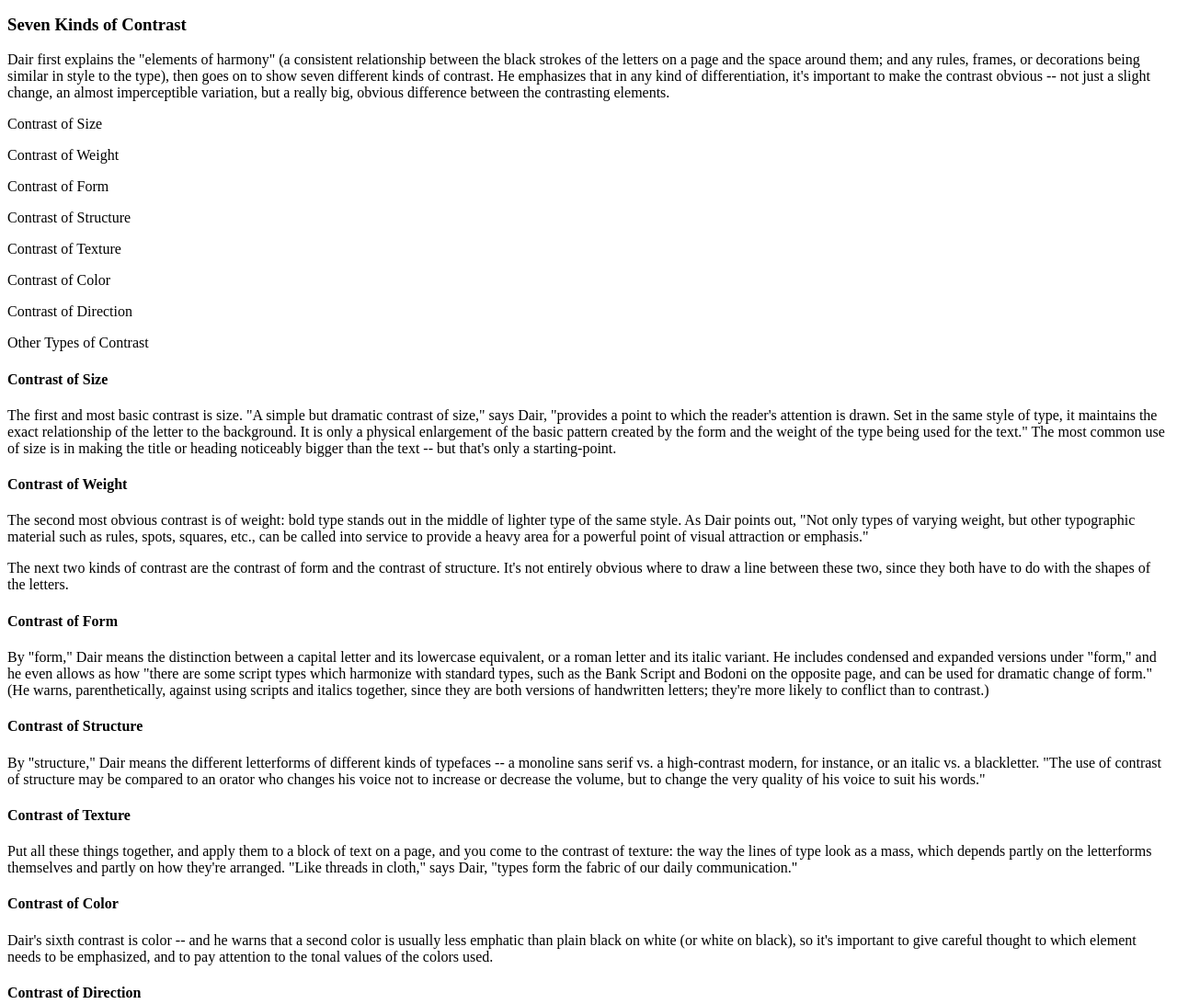
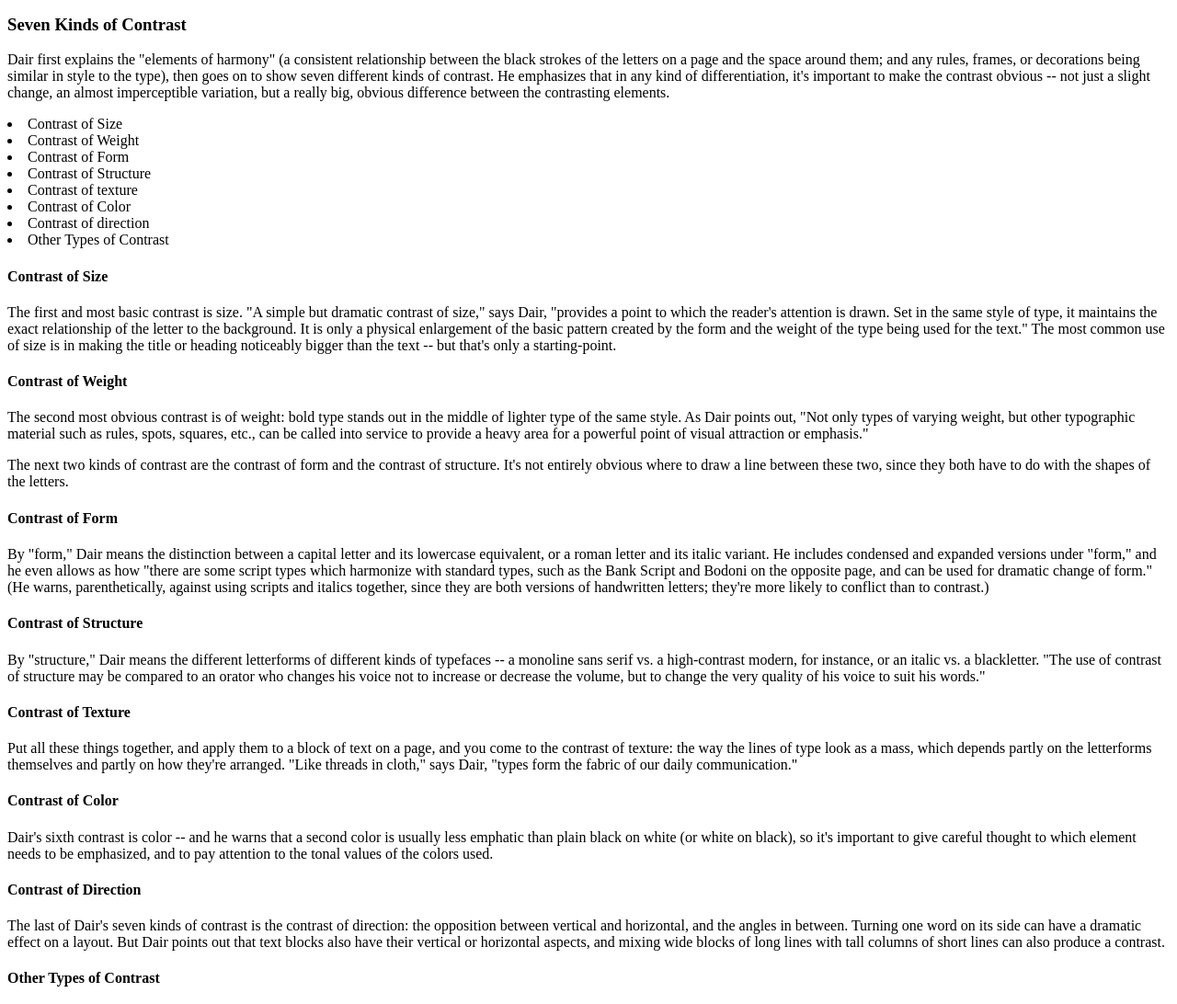
Before and after one commit to Jouleen/carl-dair, a plain HTML site: page index.html in a window 1280 px wide. Shown: the part 663-1755 px from the top of the page at 92% size. Drawn offline with Linux system fonts and the light colour scheme.

Commit message:
Update index.html

```diff
--- a/index.html
+++ b/index.html
@@ -39,14 +39,30 @@
         <p>
             Dair first explains the "elements of harmony" (a consistent relationship between the black strokes of the letters on a page and the space around them; and any rules, frames, or decorations being similar in style to the type), then goes on to show seven different kinds of contrast. He emphasizes that in any kind of differentiation, it's important to make the contrast obvious -- not just a slight change, an almost imperceptible variation, but a really big, obvious difference between the contrasting elements.
         </p>
-        <p>Contrast of Size</p>
-        <p>Contrast of Weight</P>
-        <p>Contrast of Form</p>
-        <p>Contrast of Structure</p>
-        <p>Contrast of Texture</p>
-        <p>Contrast of Color</p>
-        <p>Contrast of Direction</p>
-        <p>Other Types of Contrast</p>
+        <li>
+            Contrast of Size
+        </li>
+        <li>
+            Contrast of Weight
+        </li>
+        <li>
+            Contrast of Form
+        </li>
+        <li>
+            Contrast of Structure
+        </li>
+        <li>
+            Contrast of texture
+        </li>
+        <li>
+            Contrast of Color
+        </li>
+        <li>
+            Contrast of direction
+        </li>
+        <li>
+            Other Types of Contrast
+        </li>
         <h4>
             Contrast of Size
         </h4>
@@ -92,9 +108,9 @@
         <p>
             The last of Dair's seven kinds of contrast is the contrast of direction: the opposition between vertical and horizontal, and the angles in between. Turning one word on its side can have a dramatic effect on a layout. But Dair points out that text blocks also have their vertical or horizontal aspects, and mixing wide blocks of long lines with tall columns of short lines can also produce a contrast.
         </p>
-        <h3>
+        <h4>
             Other Types of Contrast
-        </h3>
+        </h4>
         <p>
             There are other kinds of contrast, less clearly dependent on the type itself. Dair mentions "contrast by isolation," i.e., putting a word or phrase in an isolated position away from the other elements on the page, to make it stand out. (I think of this as a contrast of position.) And he suggests other kinds of non-typographic contrast, such as mixing paper stocks, embossing, and using contrasting matte or gloss inks. He also points out that illustrations, especially line art, may be in harmony with the type on the same page or may contrast with it completely.
         </p>
```
